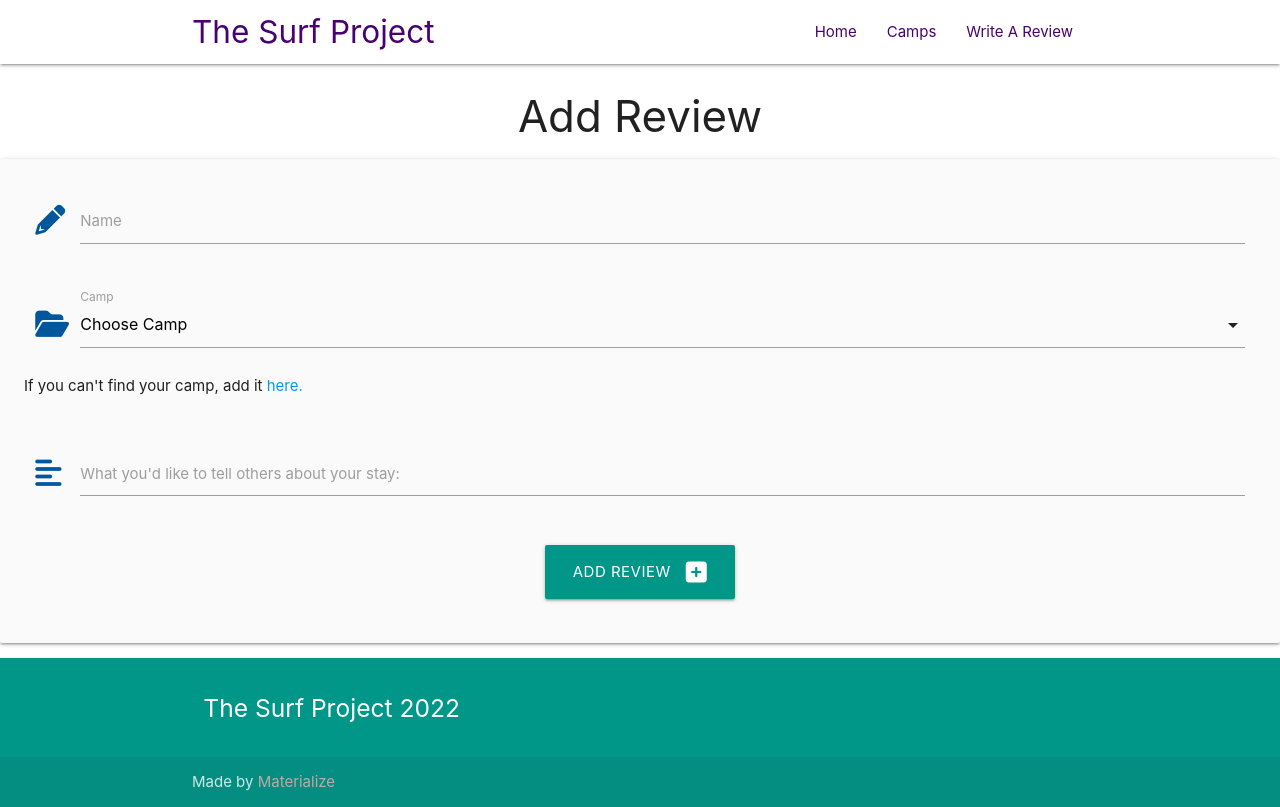
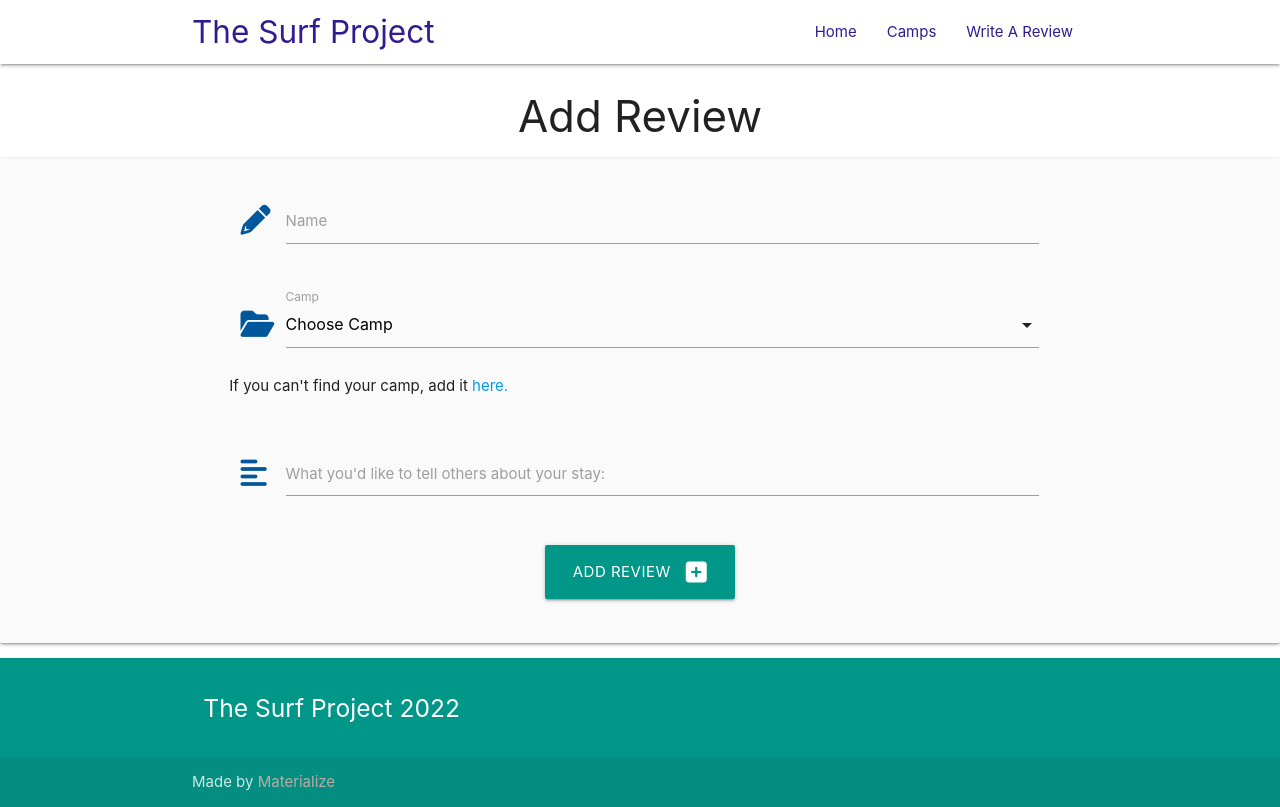
Before and after one commit to Code-Institute-Submissions/StienBoodts-ci-milestone-project3_SepResub, a Flask app: page /new_review in a window 1280 px wide. Run offline with Flask 2, Linux system fonts and the light colour scheme; data that the repository does not hold is empty; some libraries are stand-ins or nearby versions.

Commit message:
fix layout on new_review.html

```diff
--- a/surfproject/static/css/style.css
+++ b/surfproject/static/css/style.css
@@ -11,7 +11,7 @@ body {
 
   nav ul a,
   nav .brand-logo {
-    color: rgb(72, 2, 112);
+    color: #311B92;
   }
 
 p {
--- a/surfproject/templates/new_review.html
+++ b/surfproject/templates/new_review.html
@@ -5,7 +5,7 @@
 
 
 <div class="row card-panel grey lighten-5">
-    <form class="col s12" method="POST" action="{{ url_for('new_review') }}">
+    <form class="col s12 m8 offset-m2" method="POST" action="{{ url_for('new_review') }}">
         <!-- Review name -->
         <div class="row">
             <div class="input-field col s12">
```
